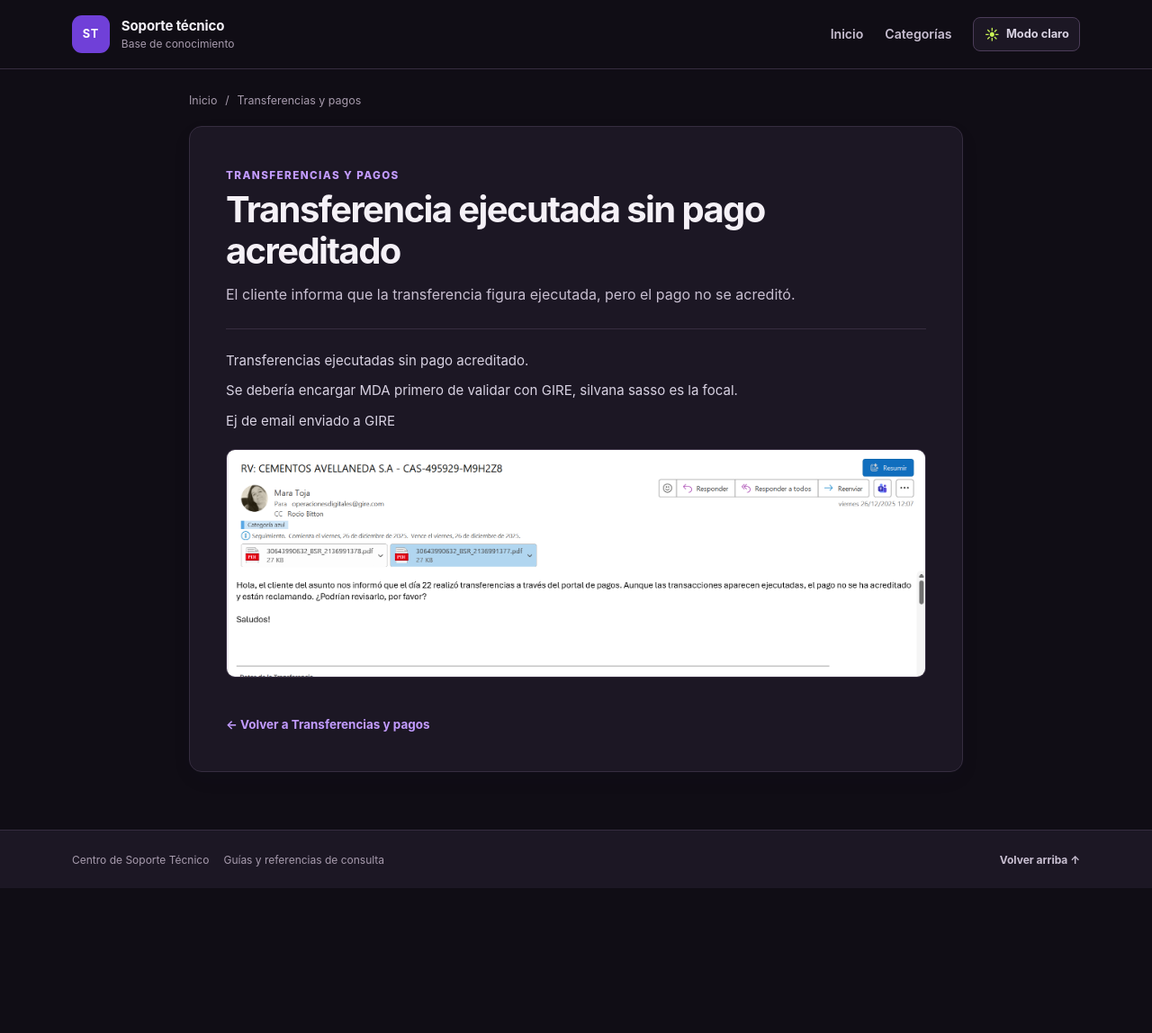
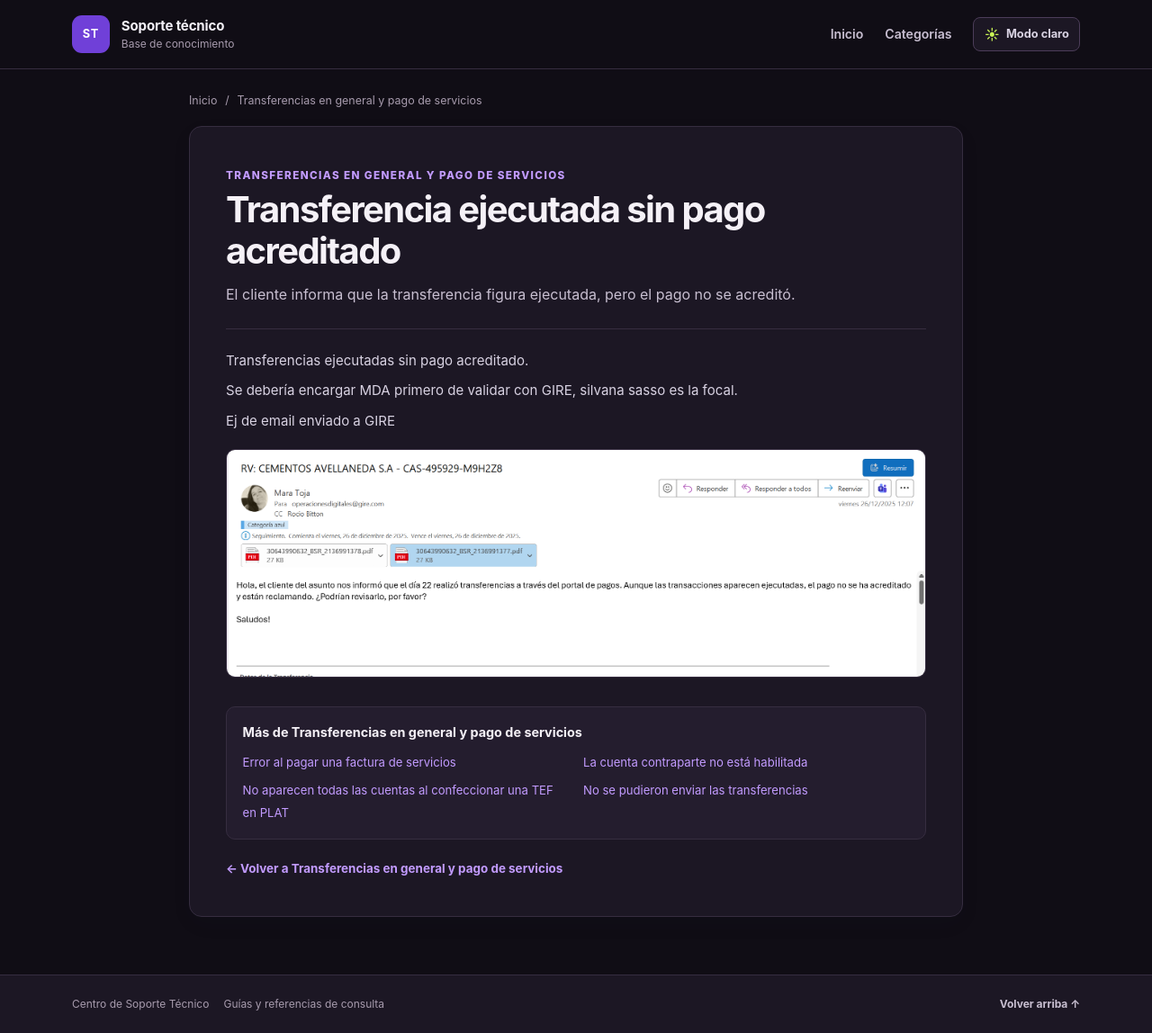
Before and after one commit to Franklizcano/kevin-web, a Jekyll site: the page built from contenido/01-transferencias-pagos/transferencia-ejecutada-no-acreditada.md, in a window 1280 px wide. Shown: the whole page at 90% size. Built offline with Jekyll 4.4.1, drawn with Linux system fonts in a browser that asks for light colours; before the commit the page ends 987 px from its top, so only the background shows below that.

Commit message:
Apply support site changes

```diff
--- a/contenido/01-transferencias-pagos/transferencia-ejecutada-no-acreditada.md
+++ b/contenido/01-transferencias-pagos/transferencia-ejecutada-no-acreditada.md
@@ -1,7 +1,7 @@
 ---
 title: Transferencia ejecutada sin pago acreditado
 layout: article
-category: Transferencias y pagos
+category: Transferencias en general y pago de servicios
 summary: El cliente informa que la transferencia figura ejecutada, pero el pago no se acreditó.
 status: revisado
 source: Pagos/tef ejecutadas sin pago acreditado.docx
```
